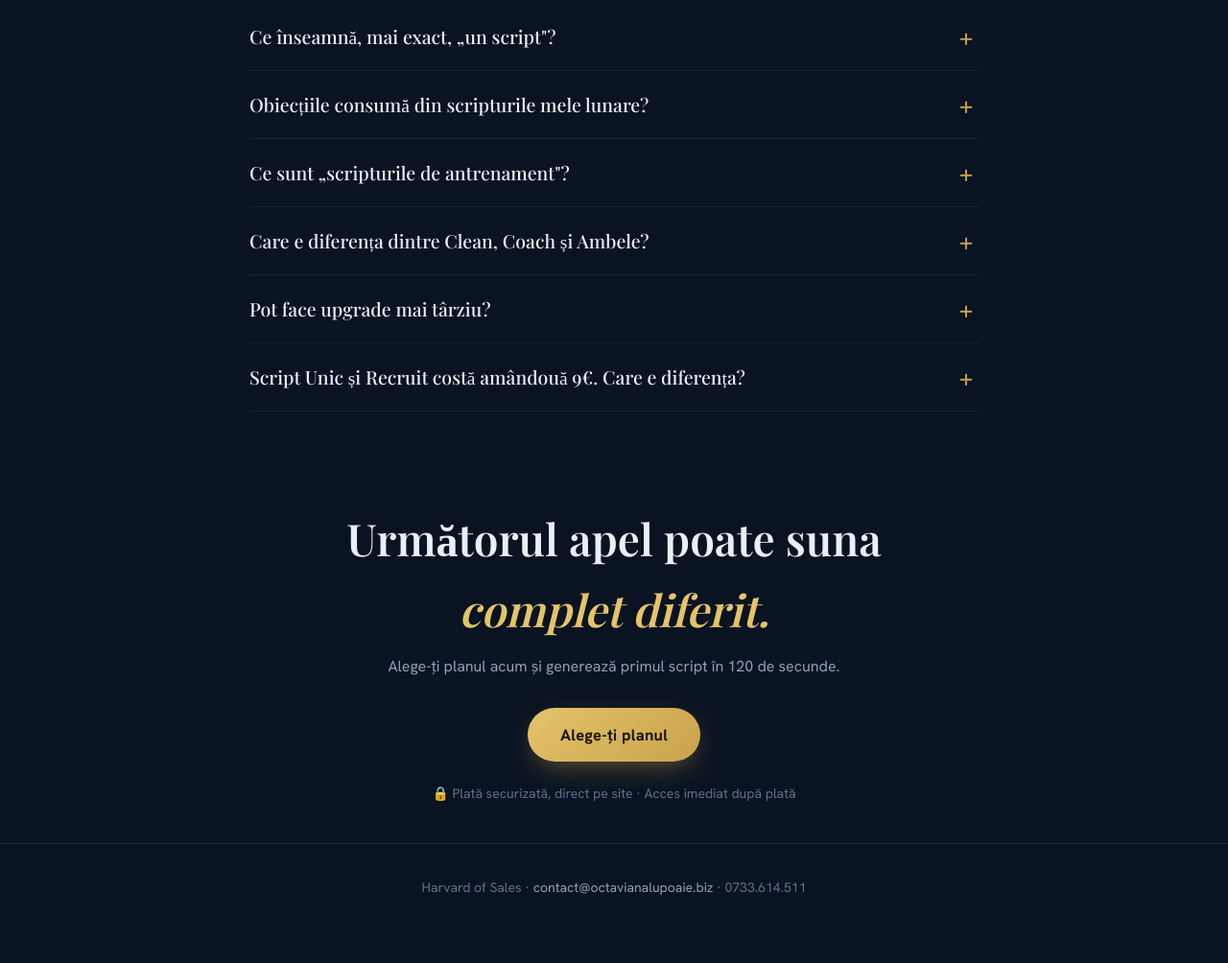
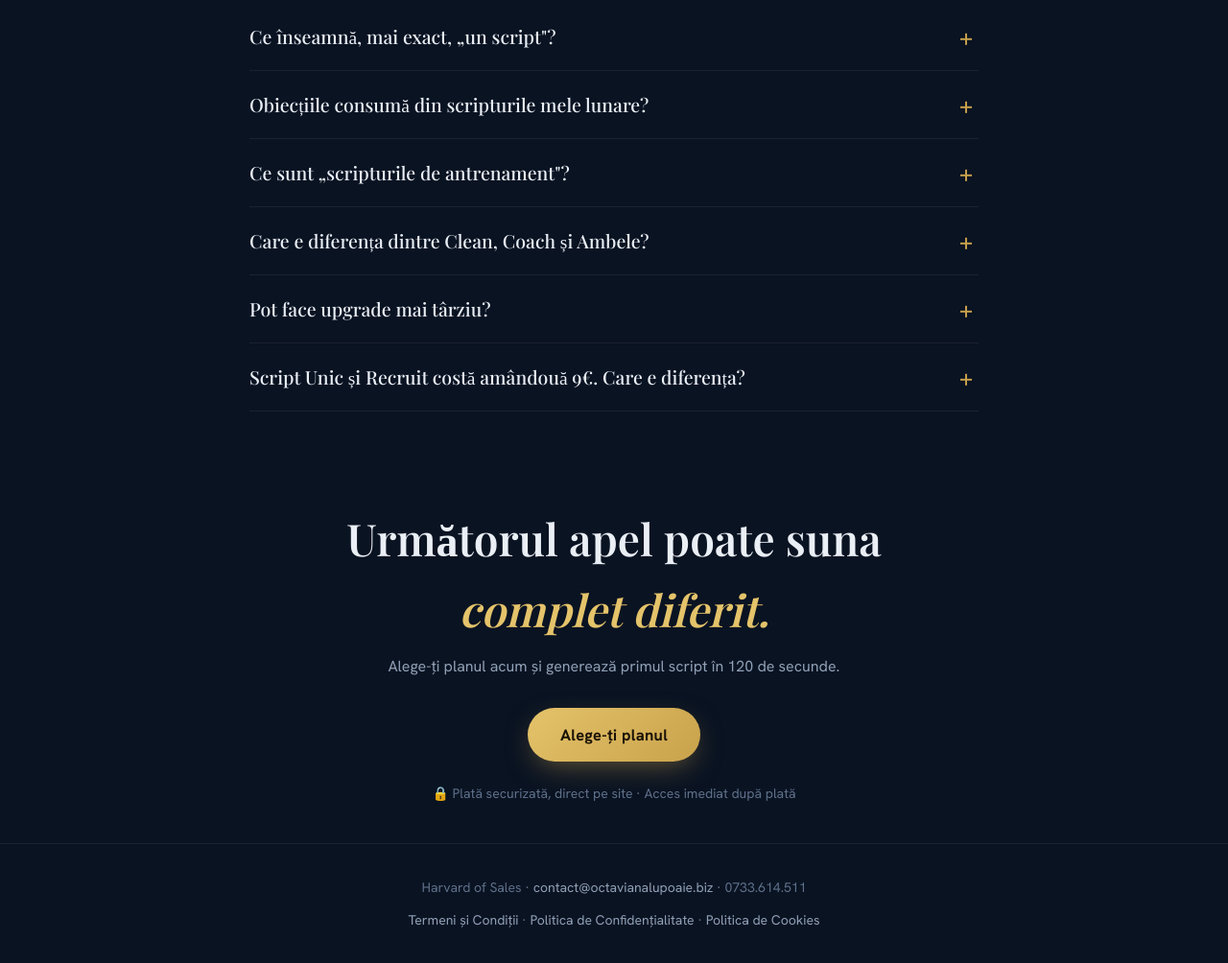
Before and after one commit to Octavian22mlm/hos-landing, a website: page preturi.html in a window 1280 px wide. Shown: the part 9764-10768 px from the top of the page at 96% size. Before the commit the page ends 10734 px from the top, so only its background shows below. Drawn offline with nearby package versions, Linux system fonts and the light colour scheme; no server answers.

Commit message:
Update preturi.html

```diff
--- a/preturi.html
+++ b/preturi.html
@@ -822,7 +822,14 @@
   </section>
 </div>
 <footer>
-  <div class="wrap">Harvard of Sales · <a href="mailto:contact@octavianalupoaie.biz">contact@octavianalupoaie.biz</a> · 0733.614.511</div>
+  <div class="wrap">
+    Harvard of Sales · <a href="mailto:contact@octavianalupoaie.biz">contact@octavianalupoaie.biz</a> · 0733.614.511
+    <div style="margin-top:12px">
+      <a href="/termeni.html">Termeni și Condiții</a> ·
+      <a href="/confidentialitate.html">Politica de Confidențialitate</a> ·
+      <a href="/cookies.html">Politica de Cookies</a>
+    </div>
+  </div>
 </footer>
 <!-- AUTH STATUS PILL -->
 <div class="apill" id="apill">
@@ -862,7 +869,7 @@
       <div class="mprice" id="mPrice"></div>
       <p id="mDesc"></p>
       <button class="btn-primary" onclick="goCheckout()">Continuă spre plată</button>
-      <div class="note">Plata se face pe site, fără redirect. După confirmare, planul se activează automat și poți genera primul script imediat.</div>
+      <div class="note">Plata se face pe site, fără redirect. După confirmare, planul se activează automat și poți genera primul script imediat.<br><br>Prin apăsarea „Continuă spre plată" ești de acord cu <a href="/termeni.html" target="_blank" style="color:var(--gold-bright)">Termenii și Condițiile</a> și cu <a href="/confidentialitate.html" target="_blank" style="color:var(--gold-bright)">Politica de Confidențialitate</a>. Fiind un produs digital cu acces imediat, soliciți începerea instantanee a serviciului și confirmi că îți pierzi dreptul de retragere de 14 zile odată ce accesul a fost activat.</div>
     </div>
     <div id="checkoutBox" style="display:none"></div>
   </div>
```
